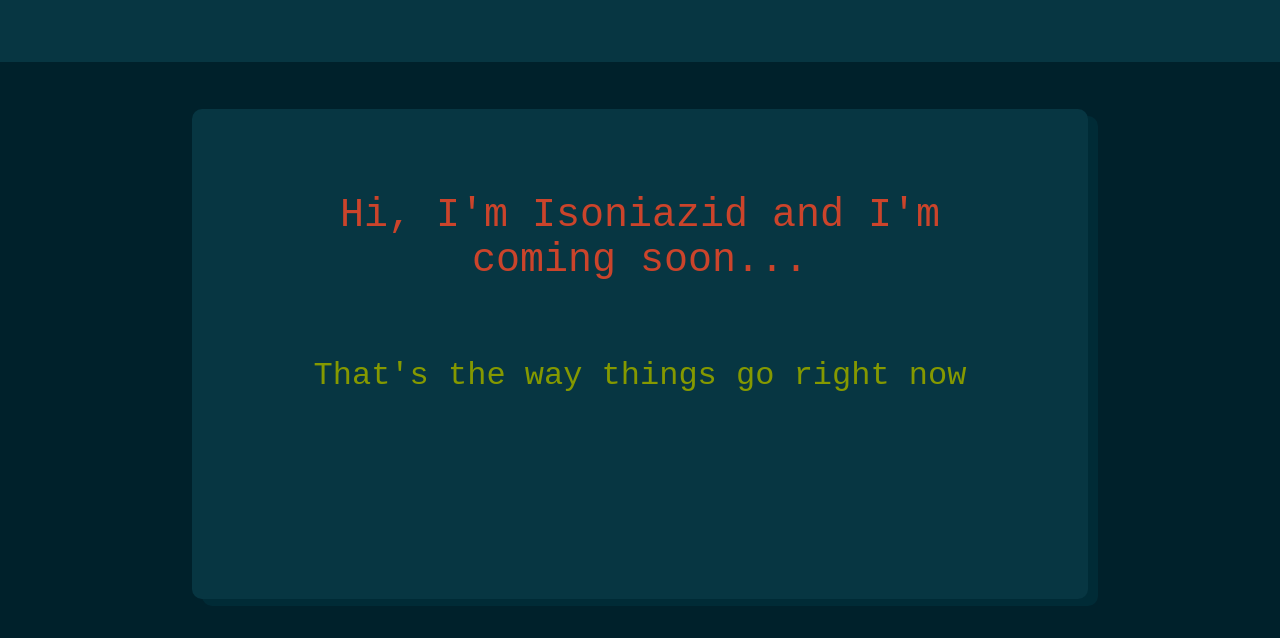
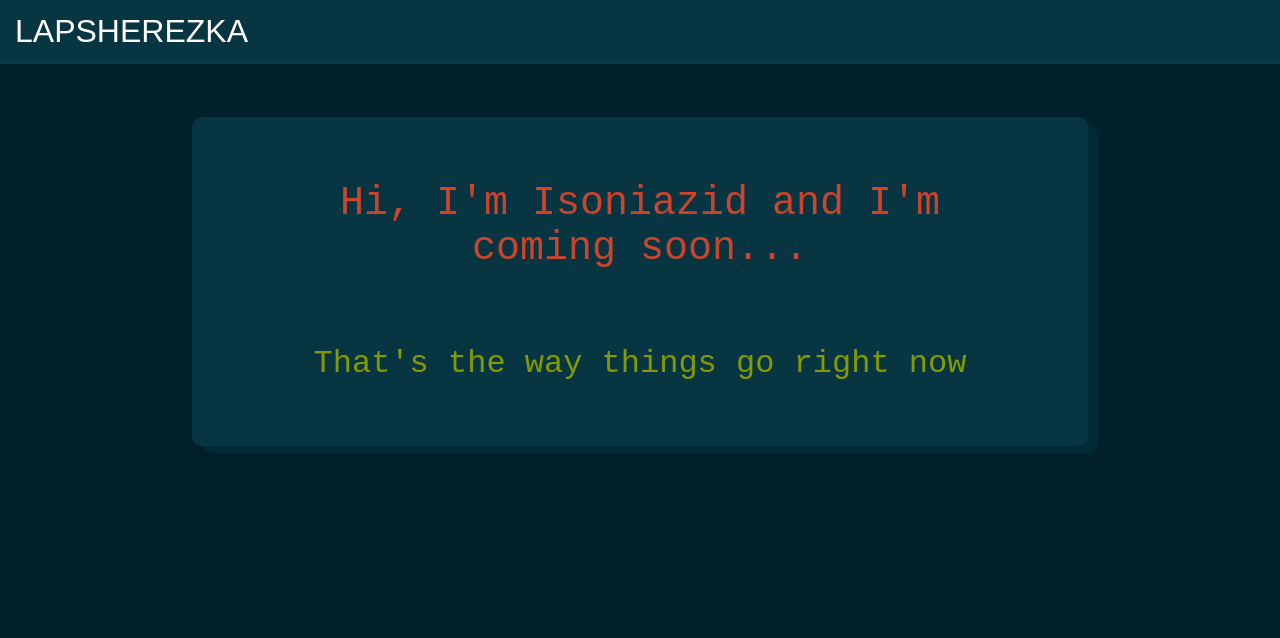
Before and after one commit to isoniazid/isoniazid.github.io, a plain HTML site: page index.html in a window 1280 px wide. Drawn offline with Linux system fonts and the light colour scheme.

Commit message:
Add files via upload

```diff
--- a/index.html
+++ b/index.html
@@ -7,14 +7,12 @@
 
 <body bgcolor ="#00212b" topmargin="0" leftmargin="0">
 <div class="head head_font trans">
-<!--<a href="index.html" class="trans">Main page</a>-->
+<a href="lapsherezka.html" class="trans">LAPSHEREZKA</a>
 </div>
 <br>
 <br>
 <br>
 <div class="cont" align = "center">
-<br>
-<br>
 <center class = "font_title">Hi, I'm Isoniazid and I'm coming soon...</center>
 <br>
 <br>
--- a/styles.css
+++ b/styles.css
@@ -22,13 +22,14 @@ font-family: sans-serif;
 
 .head
 {
- box-shadow: 0px 7px 0px 0px #073642;
+ box-shadow: 0px 1px 0px 0px #004151;
  font-size: 24pt;
- padding-top: 7px;
+ padding-top: 1%;
+ padding-bottom: 1%;
  padding-left: 15px;
  font-family: sans-serif;
  background: #073642;
- height: 48px;
+
  width: 100%;
 }
 
@@ -71,12 +72,13 @@ font-family: sans-serif;
  border-radius: 10px;
  font-size: 200%;
  font-family:'Arial', sans-serif;
- padding-top: 10px;
+ padding-top: 5%;
  padding-left: 5%;
  padding-right: 5%;
+ padding-bottom: 5%;
+ margin-bottom: 10%;
  margin-left: auto;
  margin-right: auto;
- height: 60%;
  width: 60%;
 }
 
```
Also changed, not shown: lapsherezka.html (added, +29 -0 lines), lapsherezka.PNG (added).
